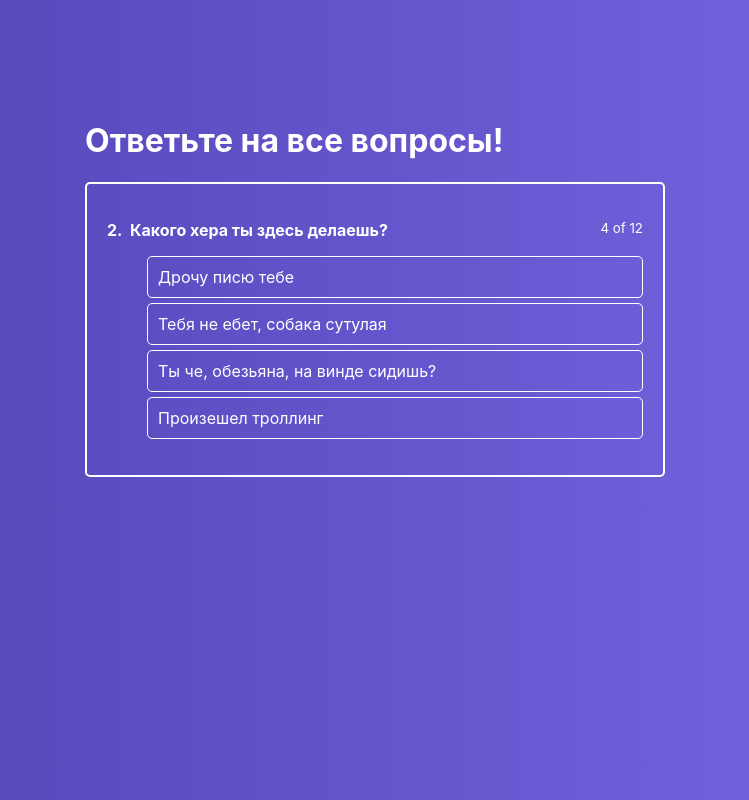
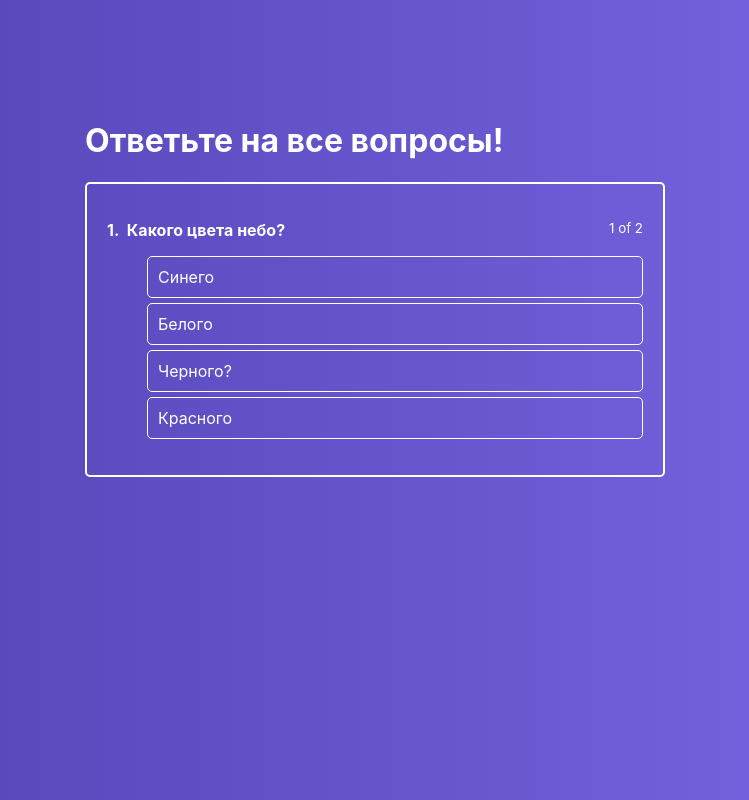
Before and after one commit to cabfran/reactapp, a React app: page / in a window 1280 px wide. Shown: the whole page, without its empty margins (265-1014 px from the left). Built offline with nearby package versions, Linux system fonts and the light colour scheme.

Commit message:
change questions

```diff
--- a/src/components/ActiveQuiz/ActiveQuiz.js
+++ b/src/components/ActiveQuiz/ActiveQuiz.js
@@ -1,23 +1,29 @@
 import React from "react";
 import classes from "./ActiveQuiz.module.css";
-import AnswersList from './AnswersList/AnswersList'
+import AnswersList from "./AnswersList/AnswersList";
 
-const ActiveQuiz = props => (
+const ActiveQuiz = props => {
+  return (
     <div className={classes.ActiveQuiz}>
       <p className={classes.Questions}>
         <span>
-        <strong>2.&nbsp; {props.question} </strong>
+          <strong>
+            {props.answerNumber}.&nbsp; {props.question}{" "}
+          </strong>
         </span>
 
-      <small>4 of 12</small>
+        <small>
+          {props.answerNumber} of {props.quizLength}
+        </small>
       </p>
 
       <ul>
-      <AnswersList answers={props.answers}
+        <AnswersList
+          answers={props.answers}
           onAnswerClick={props.onAnswerClick}
         />
       </ul>
     </div>
   );
-
+};
 export default ActiveQuiz;
--- a/src/containers/Quiz/Quiz.js
+++ b/src/containers/Quiz/Quiz.js
@@ -3,15 +3,28 @@ import classes from "./Quiz.module.css";
 import ActiveQuiz from "../../components/ActiveQuiz/ActiveQuiz.js";
 class Quiz extends Component {
   state = {
+    activeQuestion: 0,
     quiz: [
       {
-        question: "Какого хера ты здесь делаешь? ",
+        question: "Какого цвета небо? ",
+        rightAnswerId: 1,
+        id: 1,
+        answers: [
+          { text: "Синего", id: 1 },
+          { text: "Белого", id: 2 },
+          { text: "Черного?", id: 3 },
+          { text: "Красного", id: 4 }
+        ]
+      },
+      {
+        question: "каком году основали Санкт-Петербург? ",
         rightAnswerId: 2,
+        id: 2,
         answers: [
-          { text: "Дрочу писю тебе", id: 1 },
-          { text: "Тебя не ебет, собака сутулая", id: 2 },
-          { text: "Ты че, обезьяна, на винде сидишь?", id: 3 },
-          { text: "Произешел троллинг", id: 4 }
+          { text: "1700", id: 1 },
+          { text: "1703", id: 2 },
+          { text: "1803", id: 3 },
+          { text: "1701", id: 4 }
         ]
       }
     ]
@@ -19,6 +32,10 @@ class Quiz extends Component {
 
   onAnswerClickHandler = answerId => {
     console.log("Answer Id: ", answerId);
+
+    this.setState({
+      activeQuestion: this.state.activeQuestion + 1
+    });
   };
   render() {
     return (
@@ -27,9 +44,11 @@ class Quiz extends Component {
           <h1>Ответьте на все вопросы!</h1>
 
           <ActiveQuiz
-            answers={this.state.quiz[0].answers}
+            answers={this.state.quiz[this.state.activeQuestion].answers}
             question={this.state.quiz[0].question}
             onAnswerClick={this.onAnswerClickHandler}
+            quizLength={this.state.quiz.length}
+            answerNumber={this.state.activeQuestion + 1}
           />
         </div>
       </div>
```
Lines whose indentation alone changed are shown as unchanged.
